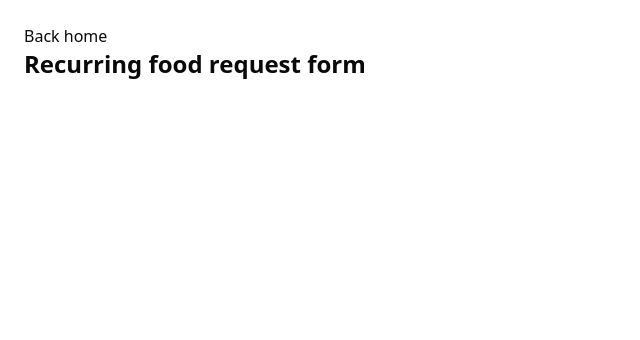
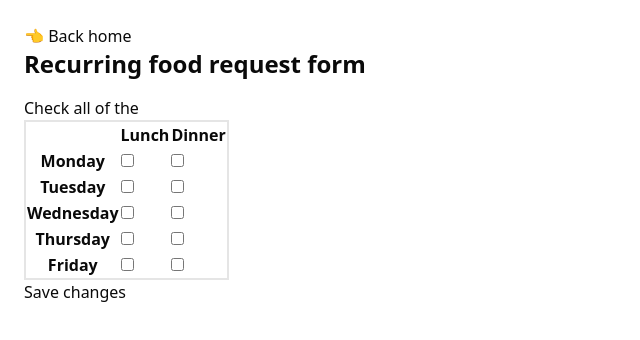
Before and after one commit to vnguyenmines/gammalp-ksgg, a Next.js app: page /recurring in a window 1280 px wide. Shown: the top 340 px of the page, without its empty margins (0-640 px from the left). Built offline with nearby package versions, Linux system fonts and the light colour scheme.

Commit message:
Added user creation whenever a new user signs in

```diff
--- a/package.json
+++ b/package.json
@@ -10,6 +10,7 @@
   },
   "dependencies": {
     "@prisma/client": "^6.1.0",
+    "@radix-ui/react-slot": "^1.1.1",
     "class-variance-authority": "^0.7.1",
     "clsx": "^2.1.1",
     "lucide-react": "^0.469.0",
--- a/src/app/globals.css
+++ b/src/app/globals.css
@@ -6,6 +6,7 @@ h1 {
     font-size: 1.5rem;
     line-height: 2rem;
     font-weight: 800;
+    margin-bottom: 1rem;
 }
 
 @layer base {
--- a/src/app/page.tsx
+++ b/src/app/page.tsx
@@ -8,25 +8,27 @@ export default async function Home() {
     <main>
       <h1 className="font-bold">Food Request Form</h1>
       {(session != null && session.user != undefined) ?
-        <>
-          <div>Logged in as {session.user.name}</div>
-          <form action={async () => {
-            "use server";
-            await signOut();
-          }}>
-              <button type="submit">Sign Out</button>
-          </form>
+        <div className="flex flex-col">
+          <div className="flex flex-row gap-2">
+            <span>Logged in as {session.user.name}</span>
+            <form className="mb-4" action={async () => {
+              "use server";
+              await signOut();
+            }}>
+                <button type="submit" className="font-semibold text-blue-600 border-b-2 border-blue-600 pb-0 text-sm">Sign Out</button>
+            </form>
+          </div>
           <div>
             <Link href={"/recurring"} className="block">Recurring Request</Link>
             <Link href={"/onetime"} className="block">One-Time Request</Link>
           </div>
-        </>
+        </div>
         :
         <form action={async () => {
           "use server";
           await signIn("google", { redirectTo: "/" });
         }}>
-          <button type="submit">Sign In</button>
+          <button type="submit" className="font-semibold text-blue-600 border-b-2 border-blue-600 pb-0">Sign In</button>
         </form>}
     </main>
   );
--- a/src/app/recurring/page.tsx
+++ b/src/app/recurring/page.tsx
@@ -4,7 +4,16 @@ import Link from "next/link";
 import { SubmitHandler, useForm } from "react-hook-form";
 
 type RecurringForm = {
-
+    mondayLunch: boolean,
+    mondayDinner: boolean,
+    tuesdayLunch: boolean,
+    tuesdayDinner: boolean,
+    wednesdayLunch: boolean,
+    wednesdayDinner: boolean,
+    thursdayLunch: boolean,
+    thursdayDinner: boolean,
+    fridayLunch: boolean,
+    fridayDinner: boolean,
 }
 
 export default function Page() {
@@ -14,10 +23,47 @@ export default function Page() {
 
     return (
         <>
-            <Link href={"/"}>Back home</Link>
+            <Link href={"/"}>👈 Back home</Link>
             <h1>Recurring food request form</h1>
+            Check all of the
             <form onSubmit={handleSubmit(formSubmit)}>
-
+                <table className="border-2">
+                    <thead>
+                        <tr>
+                            <th></th>
+                            <th>Lunch</th>
+                            <th>Dinner</th>
+                        </tr>
+                    </thead>
+                    <tbody>
+                        <tr>
+                            <th>Monday</th>
+                            <td><input type="checkbox" defaultChecked={false} {...register("mondayLunch")} /></td>
+                            <td><input type="checkbox" defaultChecked={false} {...register("mondayDinner")} /></td>
+                        </tr>
+                        <tr>
+                            <th>Tuesday</th>
+                            <td><input type="checkbox" defaultChecked={false} {...register("tuesdayLunch")} /></td>
+                            <td><input type="checkbox" defaultChecked={false} {...register("tuesdayDinner")} /></td>
+                        </tr>
+                        <tr>
+                            <th>Wednesday</th>
+                            <td><input type="checkbox" defaultChecked={false} {...register("wednesdayLunch")} /></td>
+                            <td><input type="checkbox" defaultChecked={false} {...register("wednesdayDinner")} /></td>
+                        </tr>
+                        <tr>
+                            <th>Thursday</th>
+                            <td><input type="checkbox" defaultChecked={false} {...register("thursdayLunch")} /></td>
+                            <td><input type="checkbox" defaultChecked={false} {...register("thursdayDinner")} /></td>
+                        </tr>
+                        <tr>
+                            <th>Friday</th>
+                            <td><input type="checkbox" defaultChecked={false} {...register("fridayLunch")} /></td>
+                            <td><input type="checkbox" defaultChecked={false} {...register("fridayDinner")} /></td>
+                        </tr>
+                    </tbody>
+                </table>
+                <button type="submit">Save changes</button>
             </form>
         </>
     );
```
Also changed, not shown: auth.ts (+45 -0 lines), 1 other file (tests, documents, lock files or other folders).
